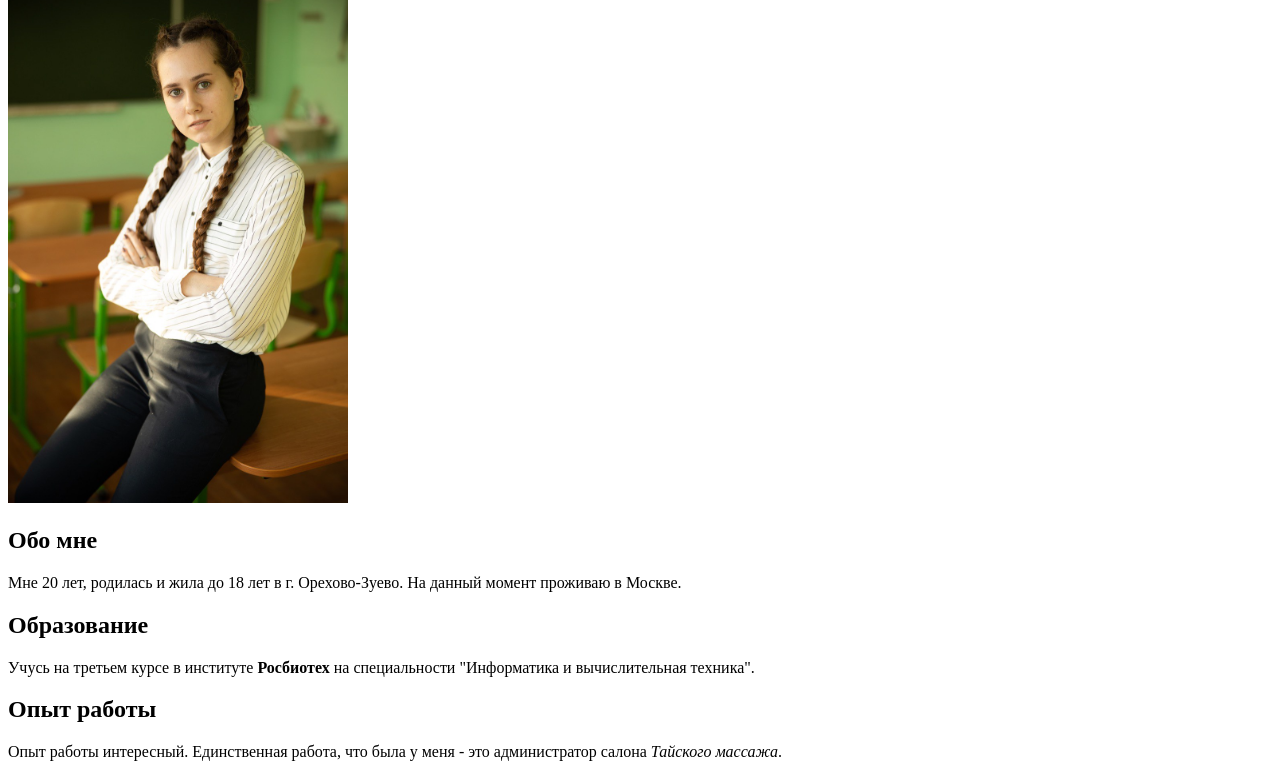
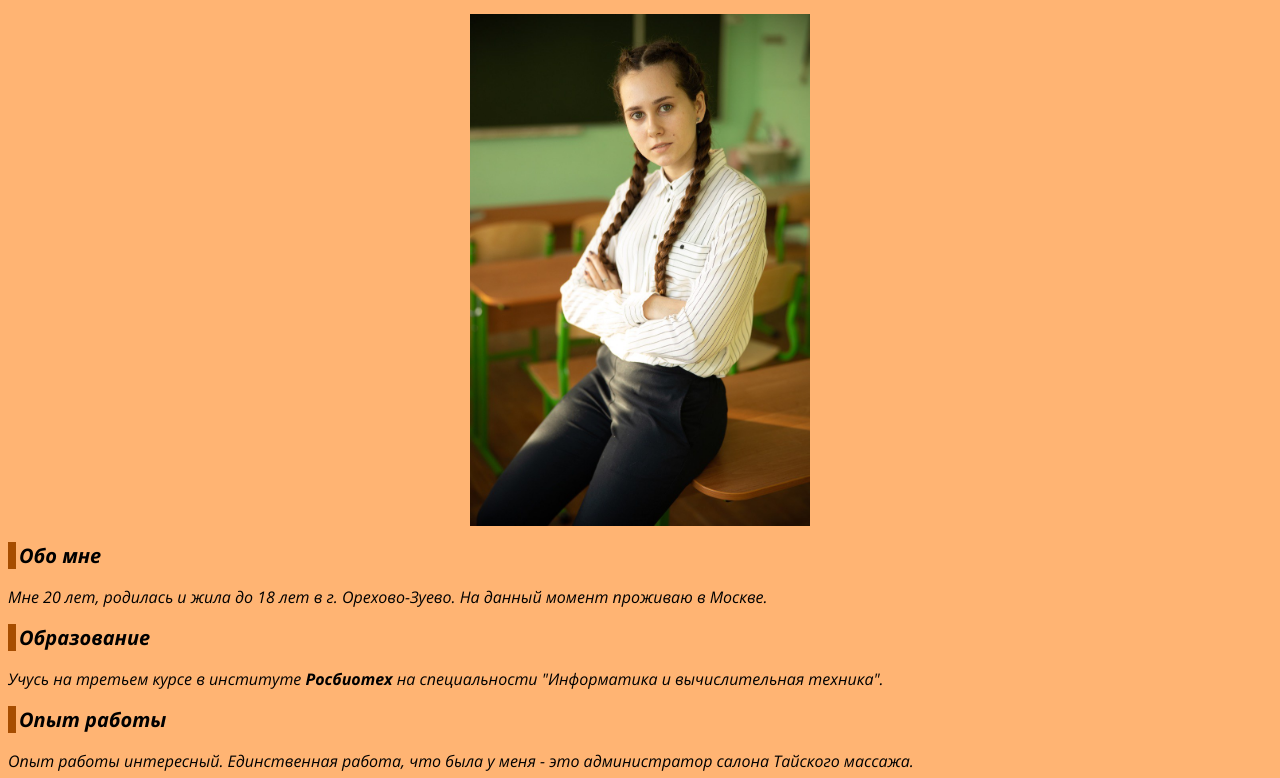
Before and after one commit to dasha2002moroz/skillfactory-fomina, a plain HTML site: page index.html in a window 1280 px wide. Shown: the part 115-893 px from the top of the page. Drawn offline with Linux system fonts and the light colour scheme; files whose address does not match are found by name.

Commit message:
Update index.html

```diff
--- a/index.html
+++ b/index.html
@@ -5,7 +5,7 @@
     <meta http-equiv="X-UA-Compatible" content="IE=edge">
     <meta name="viewport" content="width=device-width, initial-scale=1.0">
     <title>Проект "Сайт-визитка"</title>
-    <link rel="stylesheet" href="../site 2/CSS/styles.css">
+    <link rel="stylesheet" href="CSS/styles.css">
     <!-- <style>
         @import url('https://fonts.googleapis.com/css2?family=Open+Sans:ital,wght@0,400;0,700;1,400&display=swap');
     </style> -->
```
